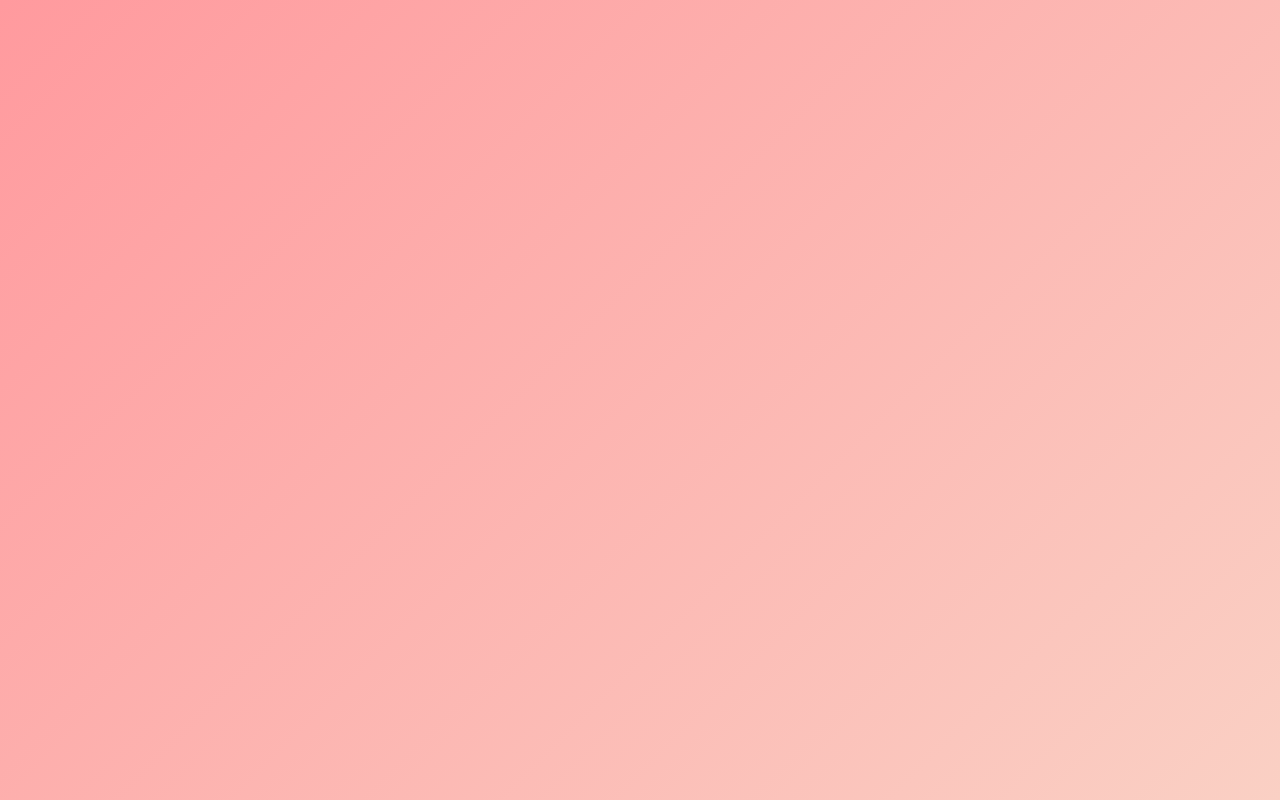
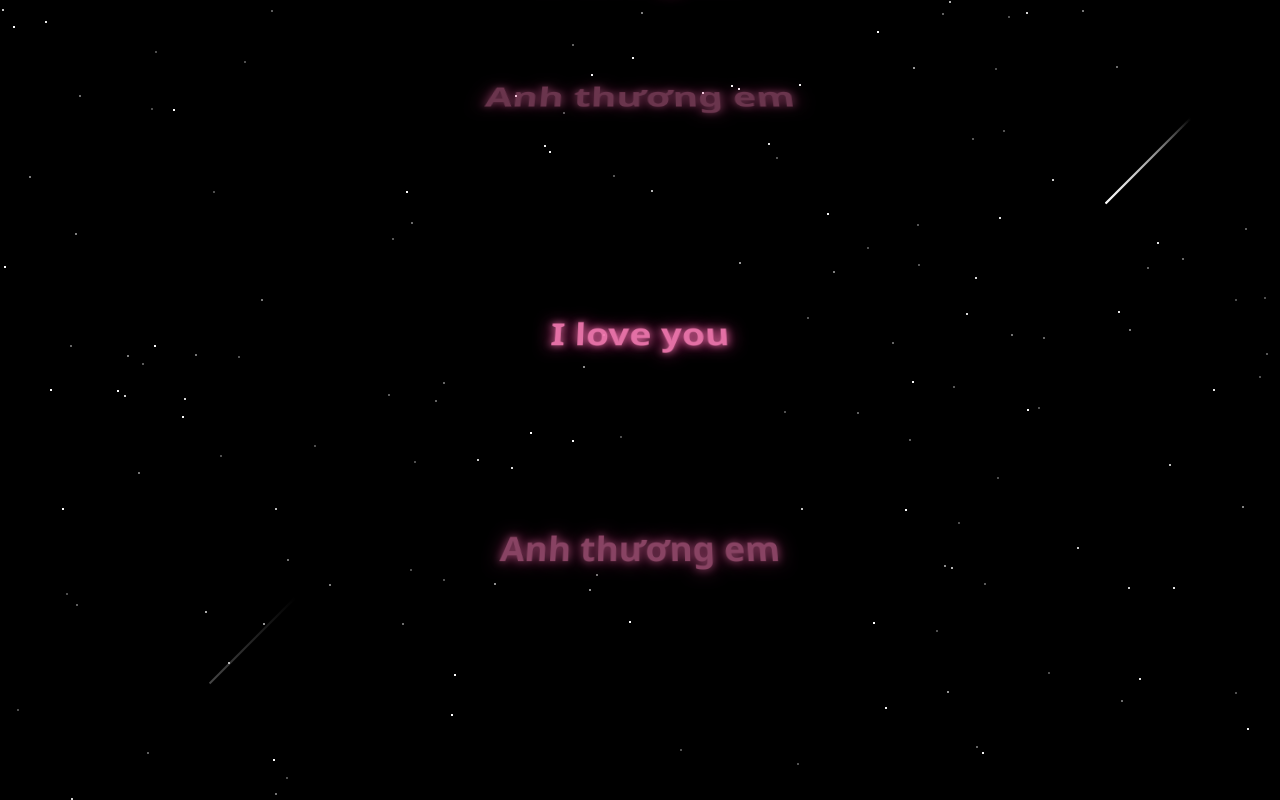
Before and after one commit to LeNguyen93/test, a plain HTML site: page test.html in a window 1280 px wide. Drawn offline with Linux system fonts and the light colour scheme.

Commit message:
Update test.html

```diff
--- a/test.html
+++ b/test.html
@@ -1,73 +1,133 @@
 <!DOCTYPE html>
 <html lang="vi">
 <head>
-<meta charset="UTF-8" />
-<meta name="viewport" content="width=device-width, initial-scale=1" />
-<title>Hiệu Ứng Trái Tim Kiểu TikTok</title>
+  <meta charset="UTF-8">
+  <title>Anh Thương Em ✨</title>
   <style>
-  body {
+    * {
       margin: 0;
-    background: linear-gradient(135deg, #ff9a9e 0%, #fad0c4 100%);
-    height: 100vh;
-    overflow: hidden;
-    position: relative;
-    user-select: none;
-    cursor: pointer;
-  }
-  .heart {
-    position: absolute;
-    width: 30px;
-    height: 30px;
-    background: linear-gradient(45deg, #ff3c78, #ff2a68);
-    transform: rotate(-45deg);
-    filter: drop-shadow(0 0 3px #ff2a68);
-    animation: floatUp 1.5s forwards;
-    pointer-events: none;
-    opacity: 1;
-    z-index: 1000;
-  }
-  .heart::before,
-  .heart::after {
-    content: "";
-    position: absolute;
-    width: 30px;
-    height: 30px;
-    background: linear-gradient(45deg, #ff3c78, #ff2a68);
-    border-radius: 50%;
-  }
-  .heart::before {
-    top: -15px;
-    left: 0;
-  }
-  .heart::after {
-    left: 15px;
-    top: 0;
+      padding: 0;
+      box-sizing: border-box;
     }
 
-  @keyframes floatUp {
+    body {
+      background: black;
+      overflow: hidden;
+      height: 100vh;
+      font-family: 'Segoe UI', sans-serif;
+      perspective: 800px;
+    }
+
+    /* ⭐ Nền ngôi sao lấp lánh */
+    .stars {
+      position: fixed;
+      width: 100%;
+      height: 100%;
+      background: transparent;
+      z-index: 0;
+    }
+
+    .star {
+      position: absolute;
+      width: 2px;
+      height: 2px;
+      background: white;
+      opacity: 0.8;
+      animation: twinkle 2s infinite;
+    }
+
+    @keyframes twinkle {
+      0%, 100% { opacity: 0.3; }
+      50% { opacity: 1; }
+    }
+
+    /* 🌠 Sao băng */
+    .shooting-star {
+      position: absolute;
+      width: 120px;
+      height: 2px;
+      background: linear-gradient(90deg, white, rgba(255,255,255,0));
+      animation: shoot 4s linear infinite;
+      opacity: 0.7;
+    }
+
+    @keyframes shoot {
       0% {
+        top: -10%;
+        left: 120%;
+        transform: rotate(-45deg);
+        opacity: 0;
+      }
+      10% {
         opacity: 1;
-      transform: translateY(0) rotate(-45deg) scale(1);
       }
       100% {
+        top: 110%;
+        left: -20%;
+        transform: rotate(-45deg);
         opacity: 0;
-      transform: translateY(-150px) rotate(-45deg) scale(1.5);
+      }
+    }
+
+    /* 💬 Chữ rơi từ trên xuống */
+    .text {
+      position: absolute;
+      top: -50px;
+      left: 50%;
+      transform: translateX(-50%) rotateX(30deg);
+      color: #ff7eb9;
+      font-size: 40px;
+      font-weight: bold;
+      text-shadow: 0 0 10px #ff7eb9, 0 0 20px #ff2d95;
+      animation: fall 8s linear infinite;
+      z-index: 1;
+    }
+
+    @keyframes fall {
+      0% {
+        top: -60px;
+        opacity: 0;
+        transform: translateX(-50%) rotateX(30deg) translateZ(0px);
+      }
+      30% {
+        opacity: 1;
+      }
+      100% {
+        top: 100%;
+        opacity: 0;
+        transform: translateX(-50%) rotateX(30deg) translateZ(-200px);
       }
     }
   </style>
 </head>
 <body>
+
+  <!-- 🌌 Ngôi sao lấp lánh -->
+  <div class="stars" id="stars"></div>
+
+  <!-- 🌠 Sao băng -->
+  <div class="shooting-star" style="top: 20%; left: 90%; animation-delay: 0s;"></div>
+  <div class="shooting-star" style="top: 40%; left: 80%; animation-delay: 2s;"></div>
+  <div class="shooting-star" style="top: 60%; left: 85%; animation-delay: 4s;"></div>
+
+  <!-- 💬 Dòng chữ rơi -->
+  <div class="text" style="animation-delay: 0s;">Anh thương em</div>
+  <div class="text" style="animation-delay: 2s;">I love you</div>
+  <div class="text" style="animation-delay: 4s;">Anh thương em</div>
+  <div class="text" style="animation-delay: 6s;">I love you</div>
+
   <script>
-  document.body.addEventListener("click", (e) => {
-    const heart = document.createElement("div");
-    heart.classList.add("heart");
-    heart.style.left = e.clientX - 15 + "px";
-    heart.style.top = e.clientY - 15 + "px";
-    document.body.appendChild(heart);
-    setTimeout(() => {
-      heart.remove();
-    }, 1500);
-  });
+    // ⭐ Tạo ngẫu nhiên nhiều ngôi sao
+    const starsContainer = document.getElementById('stars');
+    for (let i = 0; i < 150; i++) {
+      const star = document.createElement('div');
+      star.classList.add('star');
+      star.style.top = Math.random() * 100 + '%';
+      star.style.left = Math.random() * 100 + '%';
+      star.style.animationDuration = (1 + Math.random() * 2) + 's';
+      starsContainer.appendChild(star);
+    }
   </script>
+
 </body>
 </html>
```
Lines whose indentation alone changed are shown as unchanged.
